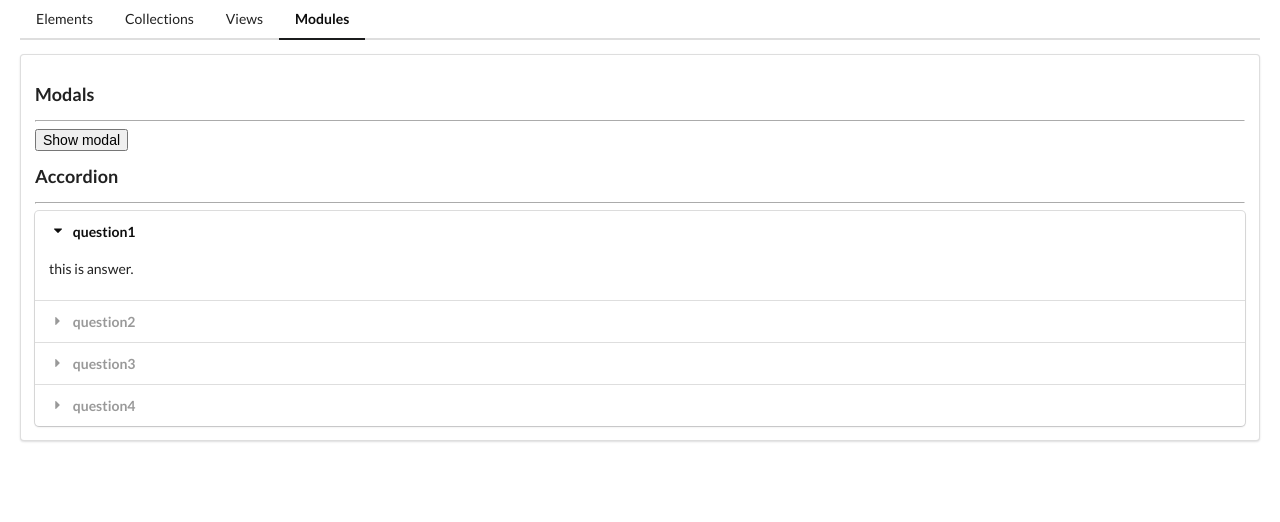
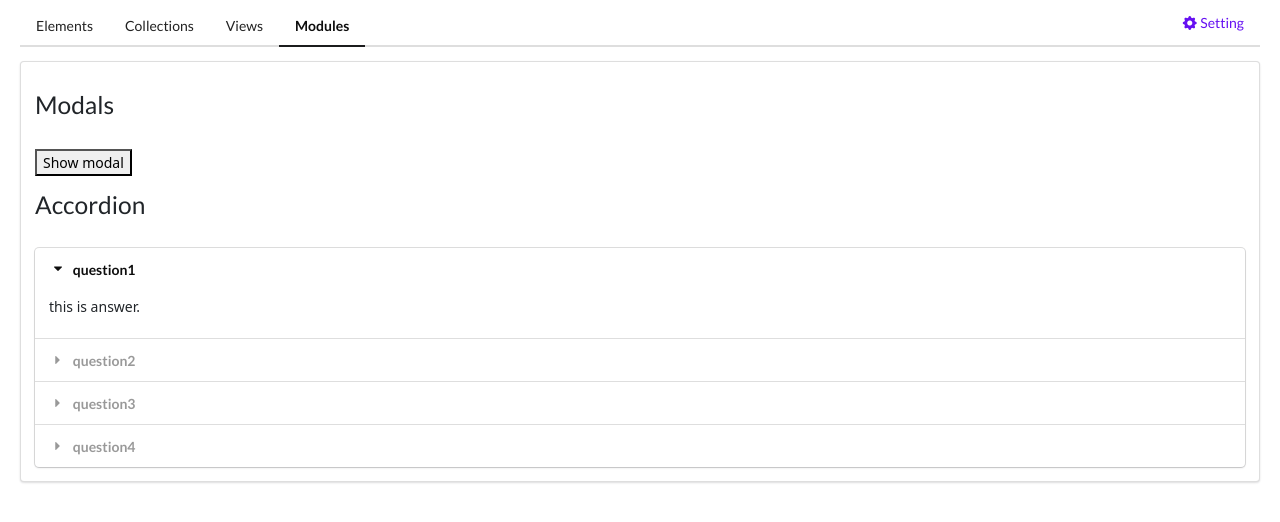
Before and after one commit to zKazemeini125/Compose-Module, an Angular app in the folder ngCompose/: page /modules in a window 1280 px wide. Shown: the top 522 px of the page. Built offline with nearby package versions, Linux system fonts and the light colour scheme.

Commit message:
add setting item in menu and bootstrap framework

```diff
--- a/ngCompose/package.json
+++ b/ngCompose/package.json
@@ -21,6 +21,8 @@
     "@angular/platform-server": "^17.0.0",
     "@angular/router": "^17.0.0",
     "@angular/ssr": "^17.0.3",
+    "bootstrap": "^5.3.2",
+    "bootstrap-icons": "^1.11.3",
     "express": "^4.18.2",
     "rxjs": "~7.8.0",
     "semantic-ui-css": "^2.5.0",
--- a/ngCompose/src/app/app.component.css
+++ b/ngCompose/src/app/app.component.css
@@ -0,0 +1,3 @@
+.icon {
+    color: var(--bs-indigo) !important;
+}
--- a/ngCompose/src/app/app.component.html
+++ b/ngCompose/src/app/app.component.html
@@ -12,7 +12,9 @@
         Modules
     </a>
     <div class="right menu">
-        <a class="ui item ">
+        <a class="ui item icon">
+            <i class="bi bi-gear-fill p-1"></i>
+            Setting
         </a>
     </div>
 </div>
--- a/ngCompose/src/styles.css
+++ b/ngCompose/src/styles.css
@@ -1,5 +1,7 @@
 /* You can add global styles to this file, and also import other style files */
 @import'semantic-ui-css/semantic.css';
+@import'bootstrap-icons/font/bootstrap-icons.css';
+@import 'bootstrap/dist/css/bootstrap.css';
 
 body {
     margin: 0 20px;
```
Also changed, not shown: 1 other file (tests, documents, lock files or other folders).
